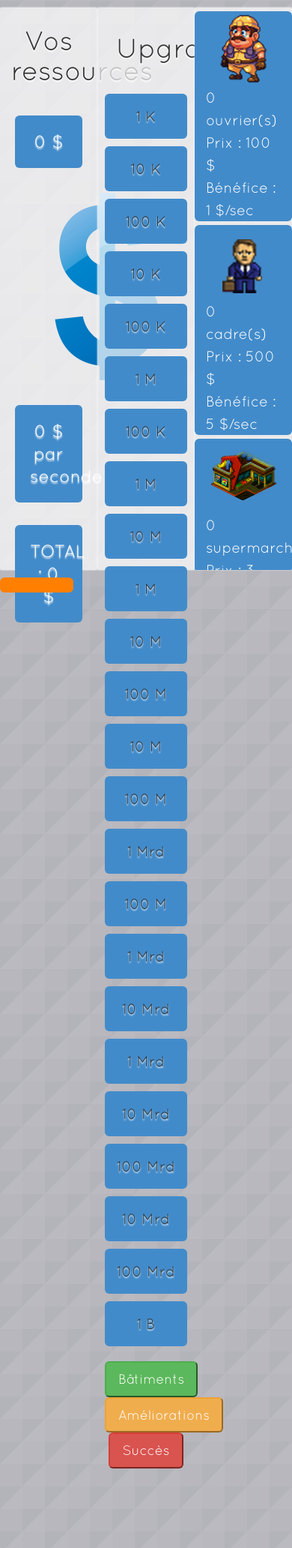
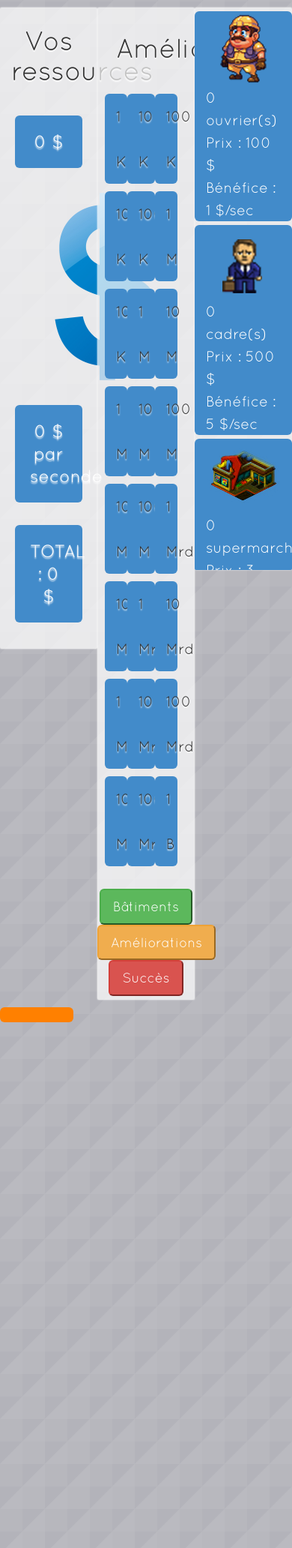
Before and after one commit to Scheigy/CountryClick-1.0, a PHP site: page /game_page.php in a window 390 px wide; the page is wider, and only the part inside the window is pictured. Shown: the part 208-2272 px from the top of that part at 75% size. Run offline with PHP 8.4, Linux system fonts and the light colour scheme.

Commit message:
Salut sacha

```diff
--- a/css/main.css
+++ b/css/main.css
@@ -154,10 +154,15 @@ figure
 
 /* GAME_PAGE */
 
+#wrap
+{
+	height: 160px;
+}
+
 #left
 {
+	height: 100%;
 	text-align: center;
-	height: 750px;
 }
 
 #left img:hover
@@ -172,11 +177,11 @@ figure
 
 #central
 {
-	height: 750px;
+
 	text-align: center;
 }
 
-#bloc
+#upgrade
 {
 	padding: 10px;
 }
@@ -244,14 +249,14 @@ figure
 	background-color: green;
 }
 
-@keyframes workerHover
+@keyframes flashDiv
 {
 	0% {opacity: 1;}
 	50% {opacity: 0.7;}
 	100% {opacity: 1;}
 }
 
-@-webkit-keyframes workerHover /* Safari and Chrome */
+@-webkit-keyframes flashDiv /* Safari and Chrome */
 {
 	0% {opacity: 1;}
 	50% {opacity: 0.7;}
@@ -268,8 +273,8 @@ figure
 
 .worker_div:hover
 {
-	-webkit-animation: workerHover 0.8s ease-in infinite; /* Chrome, Safari, Opera */
-	animation: workerHover 0.8s ease-in infinite;
+	-webkit-animation: flashDiv 0.8s ease-in infinite; /* Chrome, Safari, Opera */
+	animation: flashDiv 0.8s ease-in infinite;
 }
 
 .worker_div:active
--- a/game_page.php
+++ b/game_page.php
@@ -1,6 +1,7 @@
 <?php include("header.php"); ?>
 <body>
 	<div class="container">
+		<div id="wrap">
 			<div class="row" id="first_row">
 
 				<section id="left" class="col-xs-4 col-lg-3">
@@ -16,56 +17,56 @@
 				</section>
 
 				<section id="central" class="col-lg-offset-1 col-xs-4 col-lg-4">
-				<div id="bloc">
-					<h1>Upgrades</h1><br />
-					<div>
+					<div id="upgrade">
+						<h1>Améliorations</h1><br />
 
 						<div class="row">
-							<div class="square col-lg-3" id="one">1 K</div>
-							<div class="col-lg-offset-1 square col-lg-4" id="two">10 K</div>
-							<div class="col-lg-offset-1 square col-lg-3" id="three">100 K</div>
+							<div class="square col-lg-3 col-md-3 col-xs-3" id="one">1 K</div>
+							<div class="col-lg-offset-1 square col-lg-4 col-md-4 col-xs-4" id="two">10 K</div>
+							<div class="col-lg-offset-1 square col-lg-3 col-md-3 col-xs-3" id="three">100 K</div>
 						</div>
 
 						<div class="row">
-							<div class="square col-lg-3" id="four">10 K</div>
-							<div class="col-lg-offset-1 square col-lg-4" id="five">100 K</div>
-							<div class="col-lg-offset-1 square col-lg-3" id="six">1 000 K</div>
+							<div class="square col-lg-3 col-md-3 col-xs-3" id="four">10 K</div>
+							<div class="col-lg-offset-1 square col-lg-4 col-md-4 col-xs-4" id="five">100 K</div>
+							<div class="col-lg-offset-1 square col-lg-3 col-md-3 col-xs-3" id="six">1 000 K</div>
 						</div>
 
 						<div class="row">
-							<div class="square col-lg-3" id="seven">100 K</div>
-							<div class="col-lg-offset-1 square col-lg-4" id="eight">1 000 K</div>
-							<div class="col-lg-offset-1 square col-lg-3" id="nine">10 000 K</div>
+							<div class="square col-lg-3 col-md-3 col-xs-3" id="seven">100 K</div>
+							<div class="col-lg-offset-1 square col-lg-4 col-md-4 col-xs-4" id="eight">1 000 K</div>
+							<div class="col-lg-offset-1 square col-lg-3 col-md-3 col-xs-3" id="nine">10 000 K</div>
 						</div>
 
 						<div class="row">
-							<div class="square col-lg-3" id="ten">1 000 K</div>
-							<div class="col-lg-offset-1 square col-lg-4" id="eleven">10 000 K</div>
-							<div class="col-lg-offset-1 square col-lg-3" id="twelve">100 000 K</div>
+							<div class="square col-lg-3 col-md-3 col-xs-3" id="ten">1 000 K</div>
+							<div class="col-lg-offset-1 square col-lg-4 col-md-4 col-xs-4" id="eleven">10 000 K</div>
+							<div class="col-lg-offset-1 square col-lg-3 col-md-3 col-xs-3" id="twelve">100 000 K</div>
 						</div>
 
 						<div class="row">
-							<div class="square col-lg-3" id="thirteen">10 000 K</div>
-							<div class="col-lg-offset-1 square col-lg-4" id="fourteen">100 000 K</div>
-							<div class="col-lg-offset-1 square col-lg-3" id="fifteen">1 M</div>
+							<div class="square col-lg-3 col-md-3 col-xs-3" id="thirteen">10 000 K</div>
+							<div class="col-lg-offset-1 square col-lg-4 col-md-4 col-xs-4" id="fourteen">100 000 K</div>
+							<div class="col-lg-offset-1 square col-lg-3 col-md-3 col-xs-3" id="fifteen">1 M</div>
 						</div>
 
 						<div class="row">
-							<div class="square col-lg-3" id="sixteen">100 000 K</div>
-							<div class="col-lg-offset-1 square col-lg-4" id="seventeen">1 M</div>
-							<div class="col-lg-offset-1 square col-lg-3" id="eighteen">10 M</div>
+							<div class="square col-lg-3 col-md-3 col-xs-3" id="sixteen">100 000 K</div>
+							<div class="col-lg-offset-1 square col-lg-4 col-md-4 col-xs-4" id="seventeen">1 M</div>
+							<div class="col-lg-offset-1 square col-lg-3 col-md-3 col-xs-3" id="eighteen">10 M</div>
 						</div>
 
 						<div class="row">
-							<div class="square col-lg-3" id="nineteen">1 M</div>
-							<div class="col-lg-offset-1 square col-lg-4" id="twenty">10 M</div>
-							<div class="col-lg-offset-1 square col-lg-3" id="twenty-one">100 M</div>
+							<div class="square col-lg-3 col-md-3 col-xs-3" id="nineteen">1 M</div>
+							<div class="col-lg-offset-1 square col-lg-4 col-md-4 col-xs-4" id="twenty">10 M</div>
+							<div class="col-lg-offset-1 square col-lg-3 col-md-3 col-xs-3" id="twenty-one">100 M</div>
 						</div>
 
 						<div class="row">
-							<div class="square col-lg-3" id="twenty-two">10 M</div>
-							<div class="col-lg-offset-1 square col-lg-4" id="twenty-three">100 M</div>
-							<div class="col-lg-offset-1 square col-lg-3" id="twenty-four">1 000 M</div>
+							<div class="square col-lg-3 col-md-3 col-xs-3" id="twenty-two">10 M</div>
+							<div class="col-lg-offset-1 square col-lg-4 col-md-4 col-xs-4" id="twenty-three">100 M</div>
+							<div class="col-lg-offset-1 square col-lg-3 col-md-3 col-xs-3" id="twenty-four">1 000 M</div>
+						</div>
 					</div>
 
 					<div class="row" id="central_menu">
@@ -74,8 +75,6 @@
 						<button type="submit" class="btn-lg btn-danger">Succès</button>
 					</div>
 
-					</div>
-				</div>
 				</section>
 
 				<section id="right" class="col-lg-offset-1 col-xs-4 col-lg-3">
@@ -160,6 +159,7 @@
 				</div>
 			</div>
 		</div>
+	</div>
 	<script type="text/javascript" src="js/storage.js"> </script>
 </body>
 </html>
```
Lines whose indentation alone changed are shown as unchanged.
